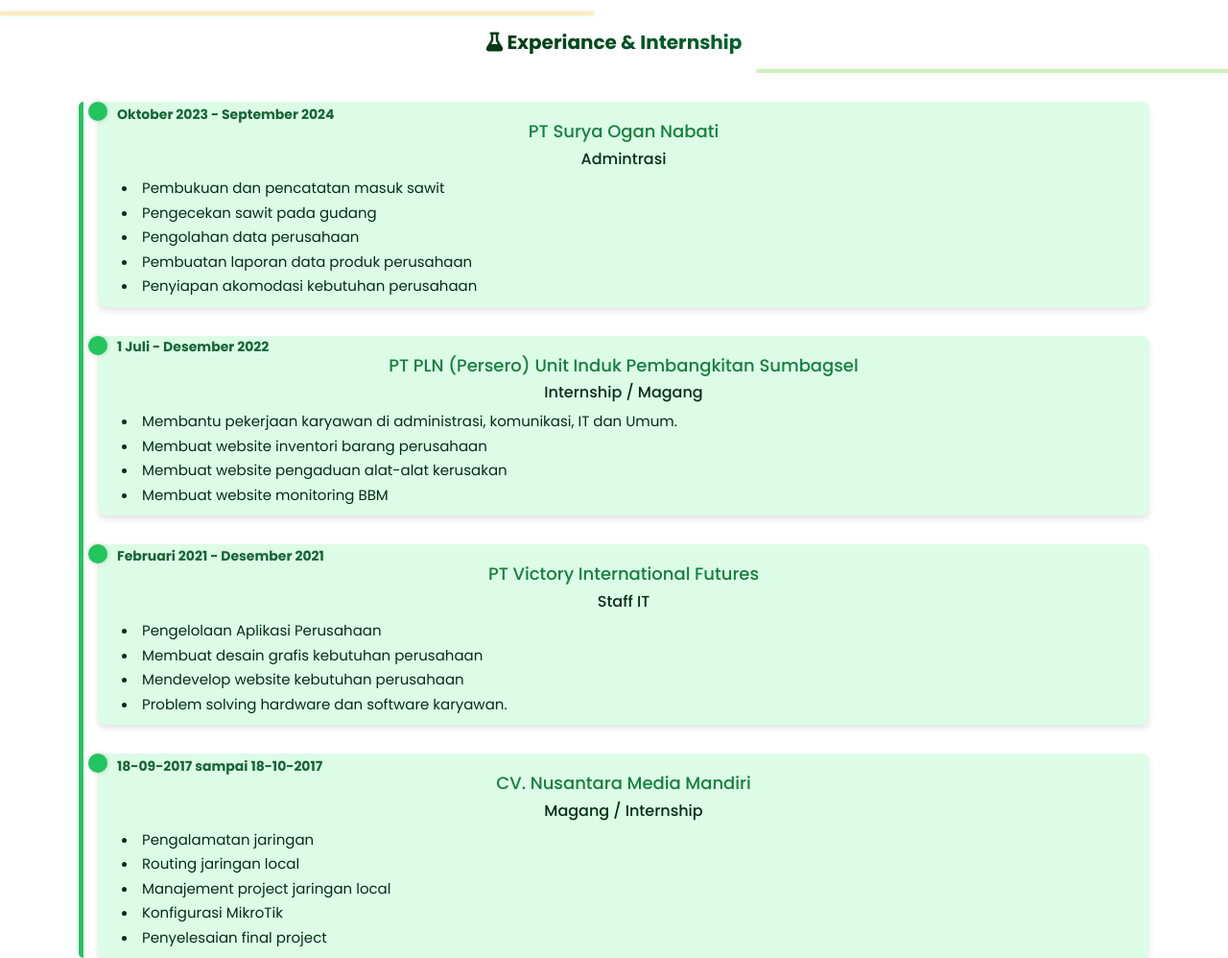
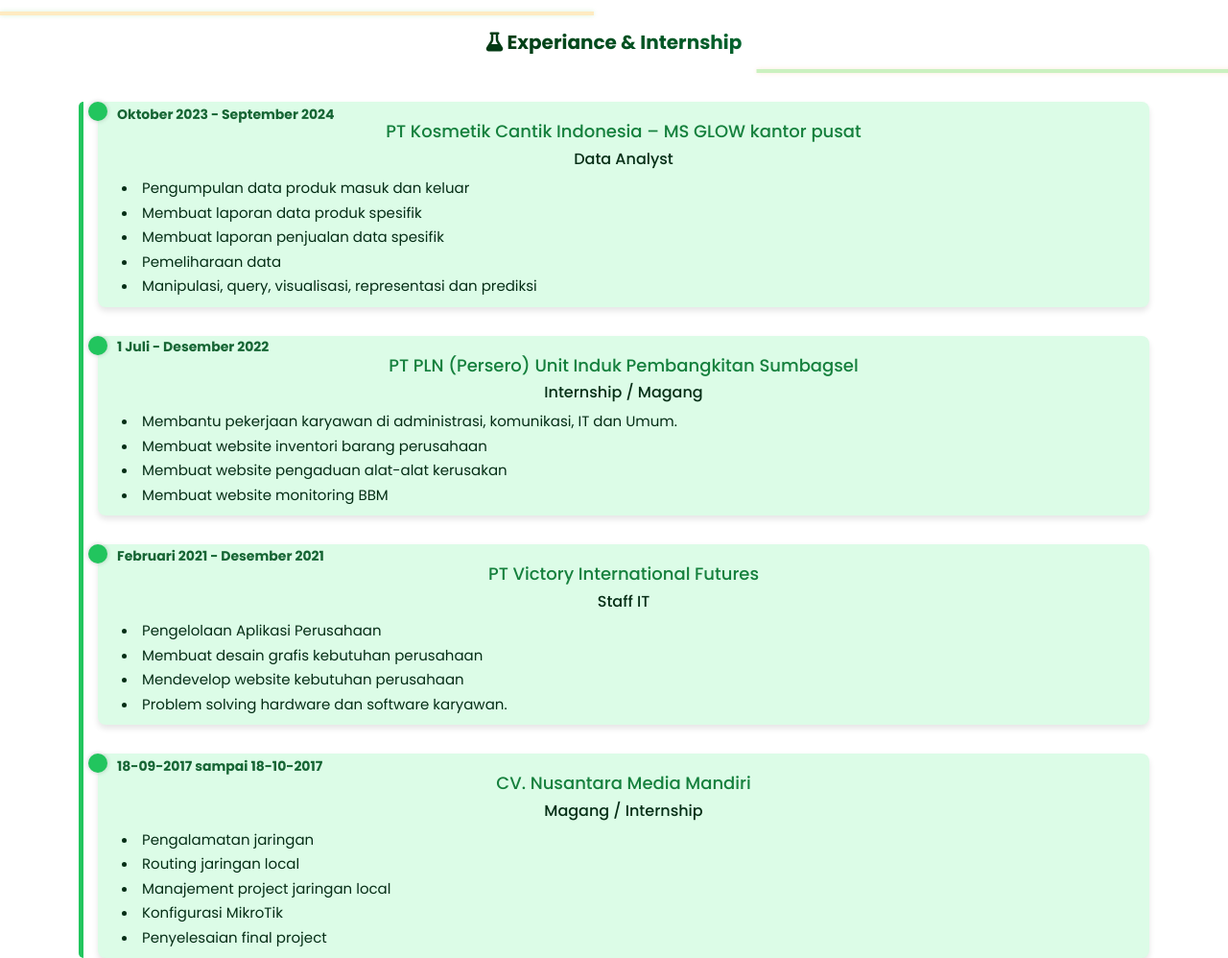
Before and after one commit to arlan-ady-pratama/portofolio, a plain HTML site: page index.html in a window 1280 px wide. Shown: the part 4960-5958 px from the top of the page at 96% size. Drawn offline with nearby package versions, Linux system fonts and the light colour scheme.

Commit message:
Update index.html

```diff
--- a/index.html
+++ b/index.html
@@ -288,13 +288,13 @@
               Oktober 2023 - September 2024</span
             >
             <div class="experiance-content">
-              <h3>PT Surya Ogan Nabati</h3>
-              <h4>Admintrasi</h4>
-              <li>Pembukuan dan pencatatan masuk sawit</li>
-              <li>Pengecekan sawit pada gudang</li>
-              <li>Pengolahan data perusahaan</li>
-              <li>Pembuatan laporan data produk perusahaan</li>
-              <li>Penyiapan akomodasi kebutuhan perusahaan</li>
+              <h3>PT Kosmetik Cantik Indonesia – MS GLOW kantor pusat  </h3>
+              <h4>Data Analyst</h4>
+              <li>Pengumpulan data produk masuk dan keluar</li>
+              <li>Membuat laporan data produk spesifik</li>
+              <li>Membuat laporan penjualan data spesifik</li>
+              <li>Pemeliharaan data</li>
+              <li>Manipulasi, query, visualisasi, representasi dan prediksi</li>
             </div>
           </div>
 
@@ -777,7 +777,7 @@
       <div class="container card">
         <h1> <i class="fa fa-map-pin"></i> Ds. Sindang Sari Dusun 3 Rt. 01 Kec. Lempuing Kab. Ogan Komering Ilir Sumatera Selatan 30657</h1>
         <h1> <i class="fas fa-envelope"></i> arlanadyma1986@gmail.com</h1>
-        <h1> <i class="fab fa-whatsapp"></i> 0812 9568 8085</h1>
+        <h1> <i class="fab fa-whatsapp"></i> 0852 8192 4202</h1>
 
       </div>
 
```
